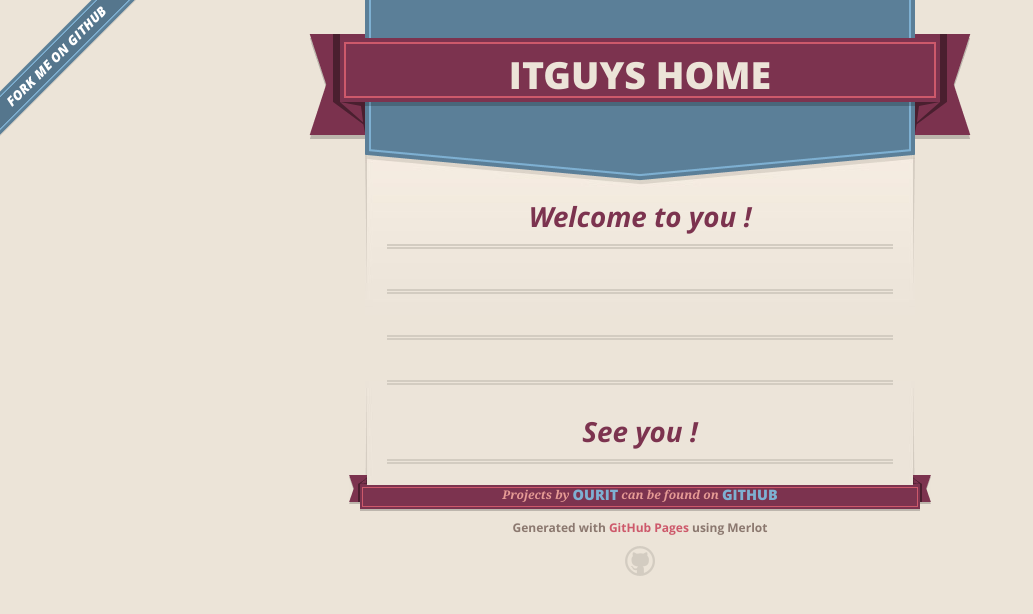
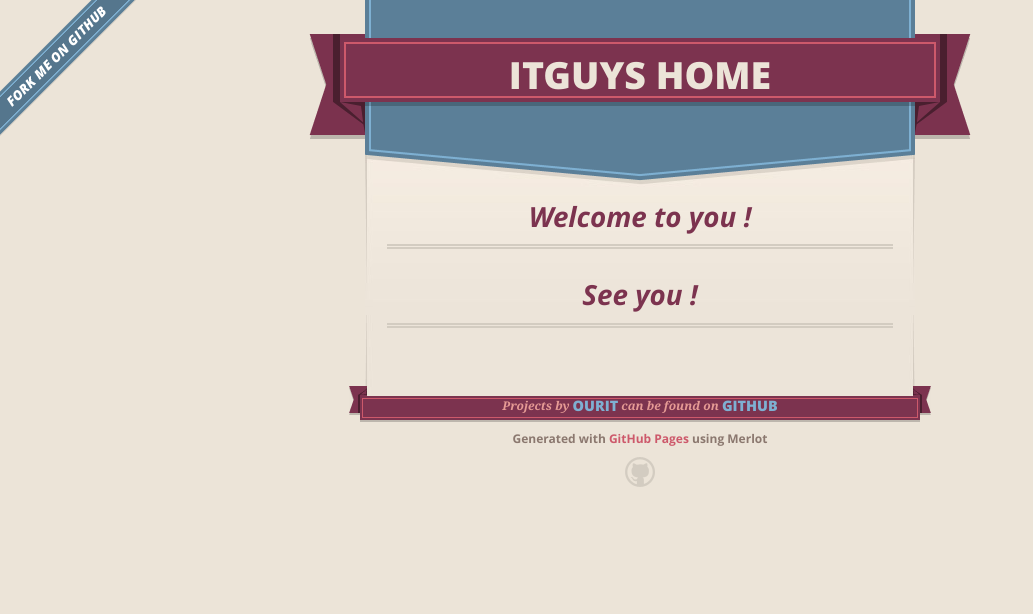
Before and after one commit to OurIT/ourit.github.com, a plain HTML site: page index.html in a window 1280 px wide. Shown: the whole page, without its empty margins (0-1033 px from the left). Drawn offline with nearby package versions, Linux system fonts and the light colour scheme.

Commit message:
Update index.html

```diff
--- a/index.html
+++ b/index.html
@@ -47,16 +47,6 @@
         <h3>
 <a id="welcome-to-github-pages" class="anchor" href="#welcome-to-github-pages" aria-hidden="true"><span aria-hidden="true" class="octicon octicon-link"></span></a>Welcome to you !</h3>
 
-
-<h3>
-
-
-<h3>
-
-
-<h3>
-
-
 <h3>
 <a id="support-or-contact" class="anchor" href="#support-or-contact" aria-hidden="true"><span aria-hidden="true" class="octicon octicon-link"></span></a>See you !</h3>
 
```
